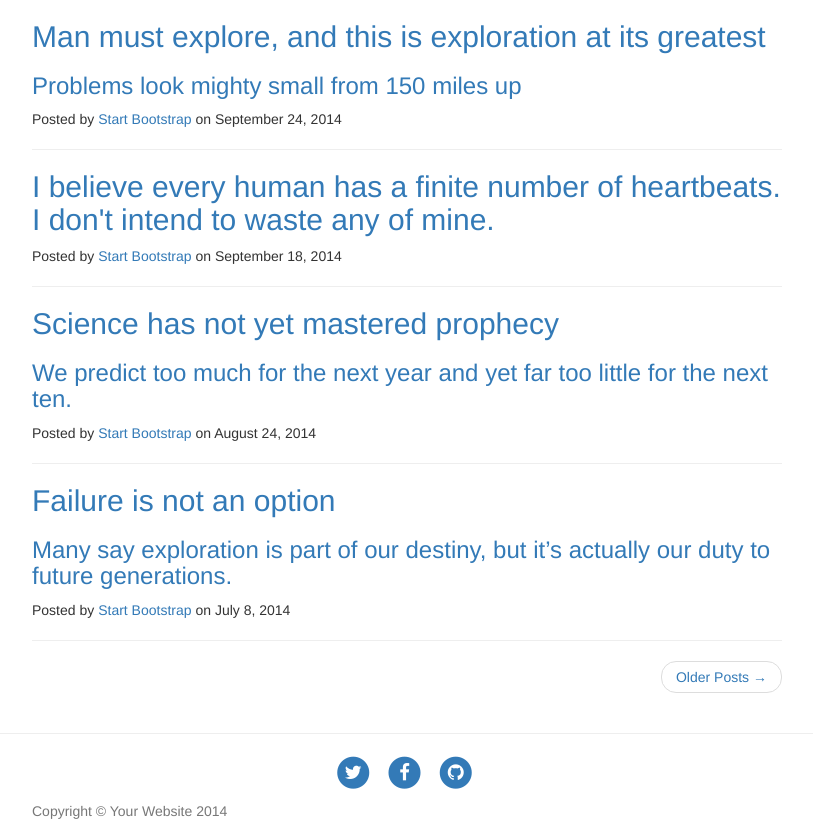
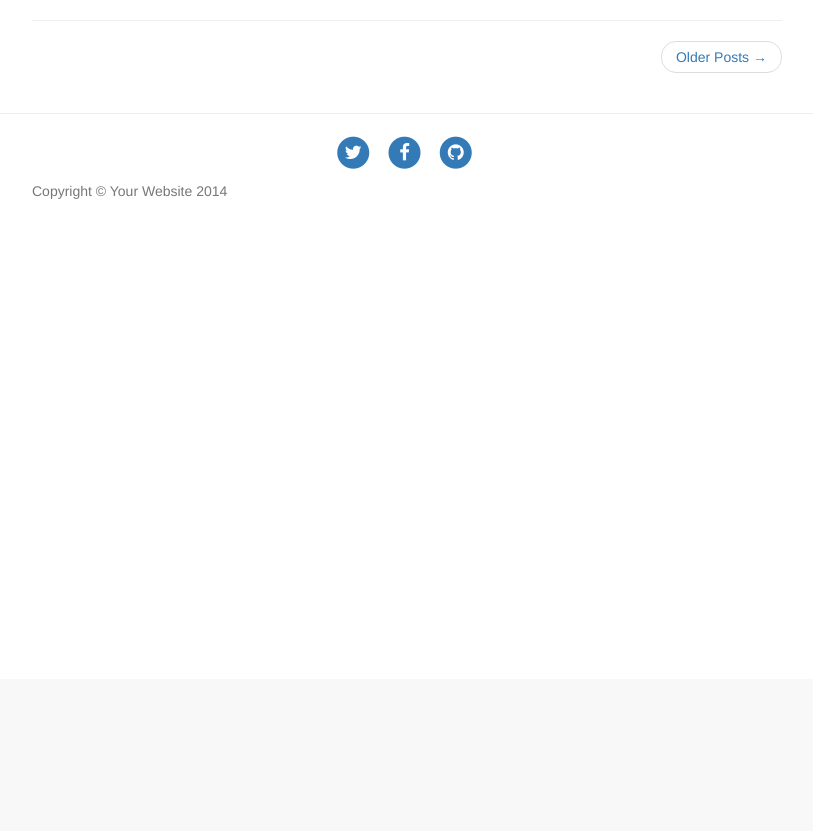
Before and after one commit to Veebiarendaja/pseudoprojekt, a PHP site: page / in a window 1280 px wide. Shown: the part 121-952 px from the top of the page, without its empty margins (233-1046 px from the left). After the commit the page ends 320 px from the top, so only its background shows below. Run offline with PHP 8.4, Linux system fonts and the light colour scheme; some libraries are stand-ins or nearby versions.

Commit message:
27. Liigsete korduvate andmeplokkide eemaldamine [Delivers #103743286]

```diff
--- a/index.php
+++ b/index.php
@@ -14,6 +14,7 @@
     <!-- Bootstrap Core CSS -->
     <link href="css/bootstrap.min.css" rel="stylesheet">
 
+    <!-- Custom CSS -->
     <!-- Custom CSS -->
     <link href="css/clean-blog.min.css" rel="stylesheet">
 
@@ -89,50 +90,6 @@
     <div class="container">
         <div class="row">
             <div class="col-lg-8 col-lg-offset-2 col-md-10 col-md-offset-1">
-                <div class="post-preview">
-                    <a href="post.html">
-                        <h2 class="post-title">
-                            Man must explore, and this is exploration at its greatest
-                        </h2>
-                        <h3 class="post-subtitle">
-                            Problems look mighty small from 150 miles up
-                        </h3>
-                    </a>
-                    <p class="post-meta">Posted by <a href="#">Start Bootstrap</a> on September 24, 2014</p>
-                </div>
-                <hr>
-                <div class="post-preview">
-                    <a href="post.html">
-                        <h2 class="post-title">
-                            I believe every human has a finite number of heartbeats. I don't intend to waste any of mine.
-                        </h2>
-                    </a>
-                    <p class="post-meta">Posted by <a href="#">Start Bootstrap</a> on September 18, 2014</p>
-                </div>
-                <hr>
-                <div class="post-preview">
-                    <a href="post.html">
-                        <h2 class="post-title">
-                            Science has not yet mastered prophecy
-                        </h2>
-                        <h3 class="post-subtitle">
-                            We predict too much for the next year and yet far too little for the next ten.
-                        </h3>
-                    </a>
-                    <p class="post-meta">Posted by <a href="#">Start Bootstrap</a> on August 24, 2014</p>
-                </div>
-                <hr>
-                <div class="post-preview">
-                    <a href="post.html">
-                        <h2 class="post-title">
-                            Failure is not an option
-                        </h2>
-                        <h3 class="post-subtitle">
-                            Many say exploration is part of our destiny, but it’s actually our duty to future generations.
-                        </h3>
-                    </a>
-                    <p class="post-meta">Posted by <a href="#">Start Bootstrap</a> on July 8, 2014</p>
-                </div>
                 <hr>
                 <!-- Pager -->
                 <ul class="pager">
```
